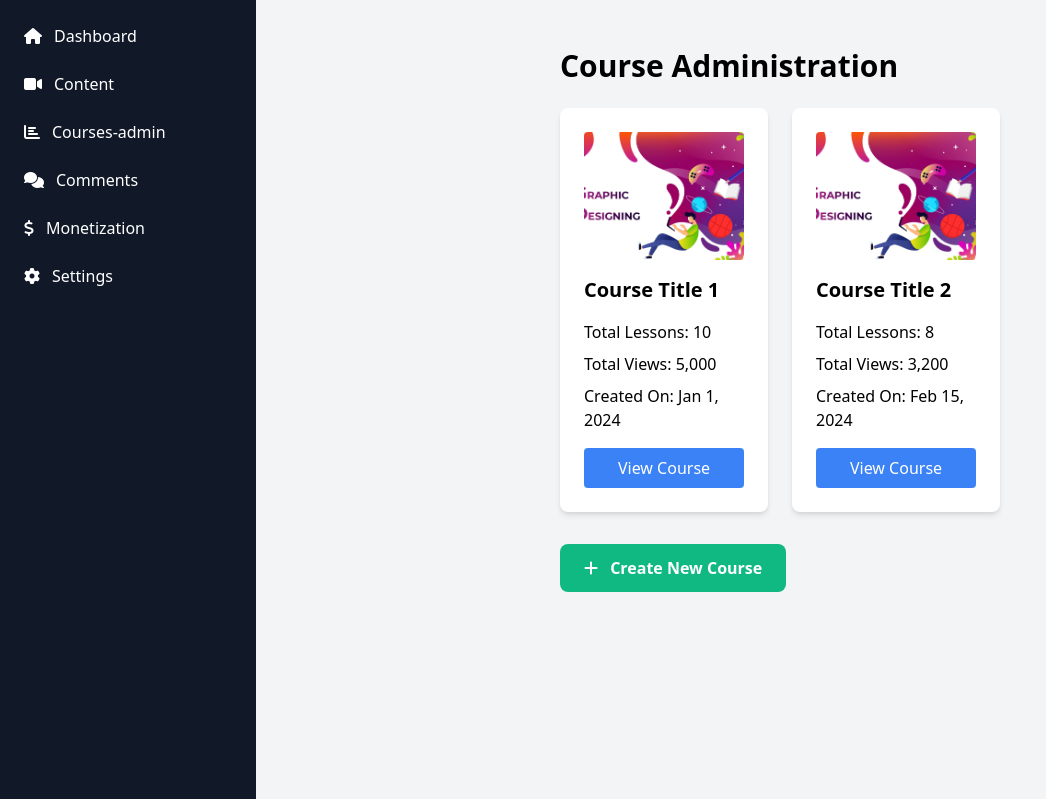
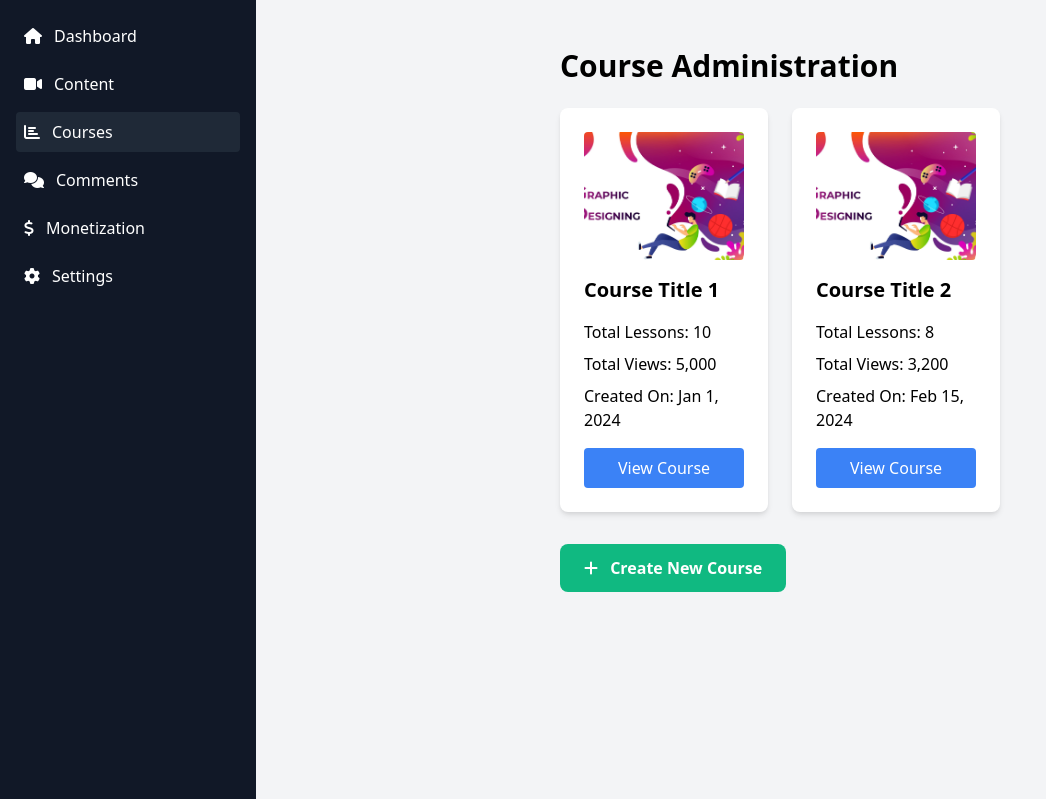
Before and after one commit to SoyVitouPro/bongrean-app, a Django app: page /user/profile/courses-admin/ in a window 1280 px wide. Shown: the part 64-863 px from the top of the page, without its empty margins (0-1046 px from the left). Run offline with Django 4.2, Linux system fonts and the light colour scheme.

Commit message:
update course admin

```diff
--- a/bongrean_main/landpage/templates/profile-header.html
+++ b/bongrean_main/landpage/templates/profile-header.html
@@ -51,9 +51,9 @@
                         </a>
                     </li>
                     <li>
-                        <a href="{% url 'courses_admin' %}" class="flex items-center p-2 {% if request.resolver_match.url_name == 'analytics' %}bg-gray-800{% else %}hover:bg-gray-800{% endif %} rounded">
+                        <a href="{% url 'courses_admin' %}" class="flex items-center p-2 {% if request.resolver_match.url_name == 'courses_admin' %}bg-gray-800{% else %}hover:bg-gray-800{% endif %} rounded">
                             <i class="fas fa-chart-bar mr-3"></i>
-                            Courses-admin
+                            Courses
                         </a>
                     </li>
                     <li>
```
